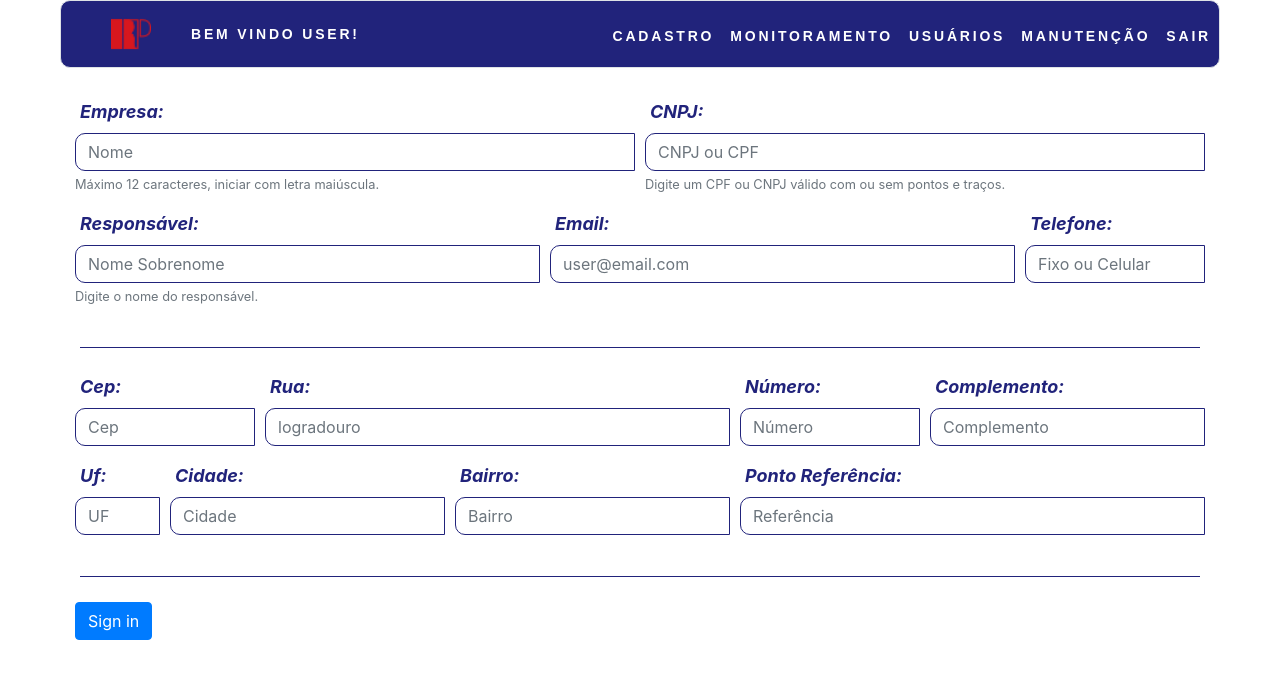
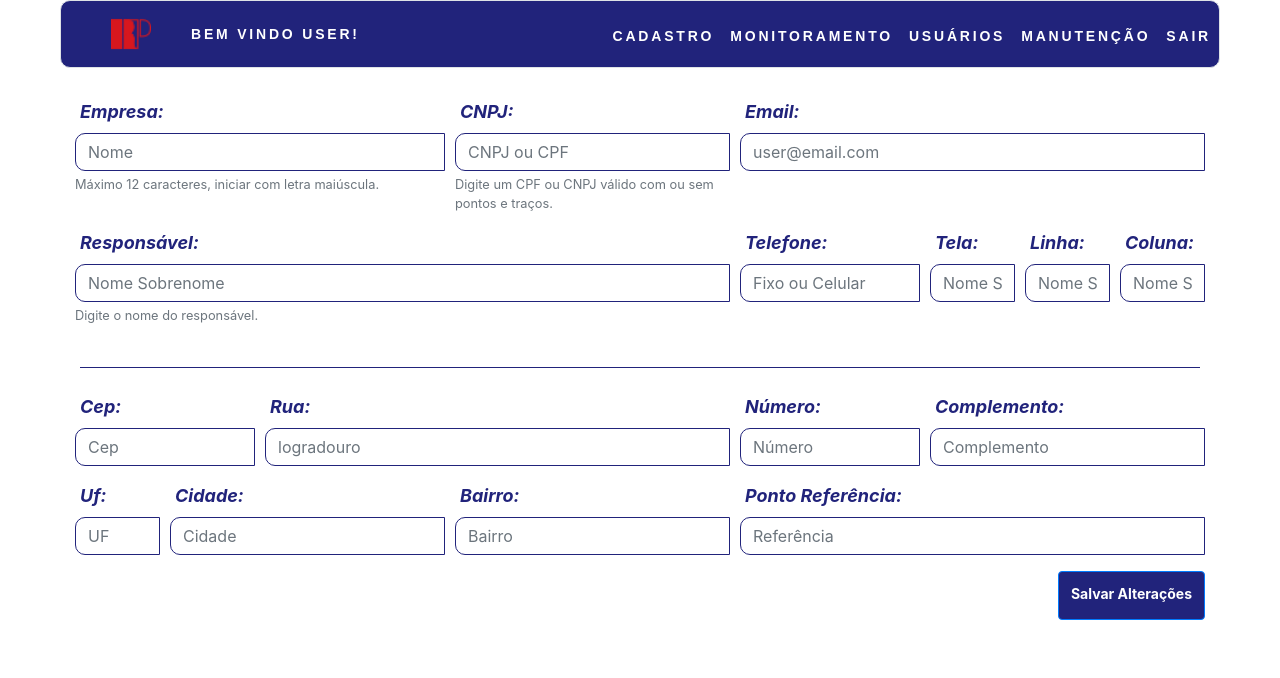
Before and after one commit to joannisbs/Ang-Rp-Ping, an Angular app: page / in a window 1280 px wide. Shown: the top 678 px of the page. Built offline with nearby package versions, Linux system fonts and the light colour scheme.

Commit message:
Terminado Form empresa

```diff
--- a/src/app/pages/registrers/editcompany/editcompany.component.css
+++ b/src/app/pages/registrers/editcompany/editcompany.component.css
@@ -42,5 +42,32 @@
     margin-top: 25px;
     margin-bottom: 25px;
     border-top: 1px solid #21237b;
+}
 
+.btn{
+    background-color: #21237b;
+    font-size: 14px;
+    font-weight: 700;
+    color: #ffffff;
+    padding-bottom: 15px;
 }
+
+.btn:hover {
+    background-color: #10113B;
+    color: #ffffff;
+  }
+
+.btn::before {
+    content: '';
+    display: block;
+    height: 5px;
+    width: 0%;
+    background-color: #ffffff;
+    position: relative;
+    top: 30px;
+    transition: all ease-in-out 250ms;
+  }
+
+.btn:hover::before {
+    width: 100%;
+  }
--- a/src/app/pages/registrers/editcompany/editcompany.component.html
+++ b/src/app/pages/registrers/editcompany/editcompany.component.html
@@ -4,7 +4,7 @@
 
     <div class="form-row">
 
-      <div class="form-group col-md-6">
+      <div class="form-group col-md-4">
         <label class="LabelForm" for="inputName">Empresa:</label>
         <div class="input-group">
           <input type="text" class="form-control formm" id="inputName" placeholder="Nome" formControlName="inputNome"  maxlength="12">
@@ -23,7 +23,7 @@
       </div>
 
 
-      <div class="form-group col-md-6">
+      <div class="form-group col-md-3">
         <label class="LabelForm" for="inputCNPJ">CNPJ:</label>
         <div class="input-group">
           <input type="text" class="form-control formm" id="inputCNPJ" placeholder="CNPJ ou CPF" formControlName="inputCNPJ"maxlength="18">
@@ -40,11 +40,25 @@
           Campo obrigatório.
         </small>
       </div>
+      <div class="form-group col-md-5">
+          <label class="LabelForm" for="inputEMAIL">Email:</label>
+          <div class="input-group">
+            <input type="text" class="form-control formm" id="inputEMAIL" placeholder="user@email.com" formControlName="inputEMAIL">
+            <span class='input-group-addon' [class.d-none]="formulario.controls['inputEMAIL'].valid || !formulario.controls['inputEMAIL'].touched">
+              <img src='/assets/icons/xred.png' alt='ERRO' class='erroicon'>
+            </span>
+          </div>
+        <small id="nameHelpBlock" class="form-text texterror" [class.d-none]="formulario.controls['inputEMAIL'].valid || !formulario.controls['inputEMAIL'].touched ">
+          Campo Obrigatório.
+        </small>
+      </div>
+
+
     </div>
 
     <div class="form-row">
 
-      <div class="form-group col-md-5">
+      <div class="form-group col-md-7">
         <label class="LabelForm" for="inputResp">Responsável:</label>
         <div class="input-group">
           <input type="text" class="form-control formm" id="inputResp" placeholder="Nome Sobrenome" formControlName="inputResp">
@@ -62,21 +76,6 @@
         </small>
       </div>
 
-
-
-      <div class="form-group col-md-5">
-        <label class="LabelForm" for="inputEMAIL">Email:</label>
-        <div class="input-group">
-          <input type="text" class="form-control formm" id="inputEMAIL" placeholder="user@email.com" formControlName="inputEMAIL">
-          <span class='input-group-addon' [class.d-none]="formulario.controls['inputEMAIL'].valid || !formulario.controls['inputEMAIL'].touched">
-            <img src='/assets/icons/xred.png' alt='ERRO' class='erroicon'>
-          </span>
-        </div>
-      <small id="nameHelpBlock" class="form-text texterror" [class.d-none]="formulario.controls['inputEMAIL'].valid || !formulario.controls['inputEMAIL'].touched ">
-        Campo Obrigatório.
-      </small>
-    </div>
-
       <div class="form-group col-md-2">
         <label class="LabelForm" for="inputTel">Telefone:</label>
         <div class="input-group">
@@ -89,6 +88,52 @@
           Campo obrigatório.
         </small>
       </div>
+
+      <div class="form-group col-md-1">
+        <label class="LabelForm" for="inputTela">Tela:</label>
+        <div class="input-group">
+          <input type="text" class="form-control formm" id="inputTela" placeholder="Nome Sobrenome" formControlName="inputTela">
+          <span class='input-group-addon' [class.d-none]="formulario.controls['inputTela'].valid || !formulario.controls['inputTela'].touched">
+            <img src='/assets/icons/xred.png' alt='ERRO' class='erroicon'>
+          </span>
+        </div>
+        <small id="nameHelpBlock" class="form-text texterror" [class.d-none]="formulario.controls['inputTela'].valid || !formulario.controls['inputTela'].touched ">
+          Campo obrigatório, 1 ou 2.
+        </small>
+      </div>
+
+
+      <div class="form-group col-md-1">
+        <label class="LabelForm" for="inputLinha">Linha:</label>
+        <div class="input-group">
+          <input type="text" class="form-control formm" id="inputLinha" placeholder="Nome Sobrenome" formControlName="inputLinha">
+          <span class='input-group-addon' [class.d-none]="formulario.controls['inputLinha'].valid || !formulario.controls['inputLinha'].touched">
+            <img src='/assets/icons/xred.png' alt='ERRO' class='erroicon'>
+          </span>
+        </div>
+        <small id="nameHelpBlock" class="form-text texterror" [class.d-none]="formulario.controls['inputLinha'].valid || !formulario.controls['inputLinha'].touched ">
+          Campo obrigatório, 0-10.
+        </small>
+      </div>
+
+
+
+      <div class="form-group col-md-1">
+        <label class="LabelForm" for="inputColuna">Coluna:</label>
+        <div class="input-group">
+          <input type="text" class="form-control formm" id="inputColuna" placeholder="Nome Sobrenome" formControlName="inputColuna">
+          <span class='input-group-addon' [class.d-none]="formulario.controls['inputColuna'].valid || !formulario.controls['inputColuna'].touched">
+            <img src='/assets/icons/xred.png' alt='ERRO' class='erroicon'>
+          </span>
+        </div>
+
+        <small id="nameHelpBlock" class="form-text texterror" [class.d-none]="formulario.controls['inputColuna'].valid || !formulario.controls['inputColuna'].touched ">
+          Campo obrigatório.
+        </small>
+      </div>
+
+
+
   </div>
 
 
@@ -205,9 +250,13 @@
             </div>
       </div>
 
-      <div class="form-row separador"></div>
 
-  <button type="submit" class="btn btn-primary">Sign in</button>
+
+        <button type="submit" class="btn btn-primary float-right btn">Salvar Alterações</button>
+
+
+
+
 </form>
 </div>
 
--- a/src/app/pages/registrers/editcompany/editcompany.component.ts
+++ b/src/app/pages/registrers/editcompany/editcompany.component.ts
@@ -81,9 +81,20 @@ export class EditcompanyComponent implements OnInit {
         [Validators.required,
         Validators.maxLength(45)]],
 
+      inputTela: [null,
+        [Validators.required,
+        Validators.maxLength(1),
+        Validators.pattern('[1-2]')]],
 
+      inputLinha: [null,
+        [Validators.required,
+        Validators.maxLength(2),
+        Validators.pattern('(10|[0-9])')]],
 
-
+      inputColuna: [null,
+        [Validators.required,
+        Validators.maxLength(2),
+        Validators.pattern('[0-9]+')]],
     });
   }
   onSubmit() {
```
Lines whose indentation alone changed are shown as unchanged.
